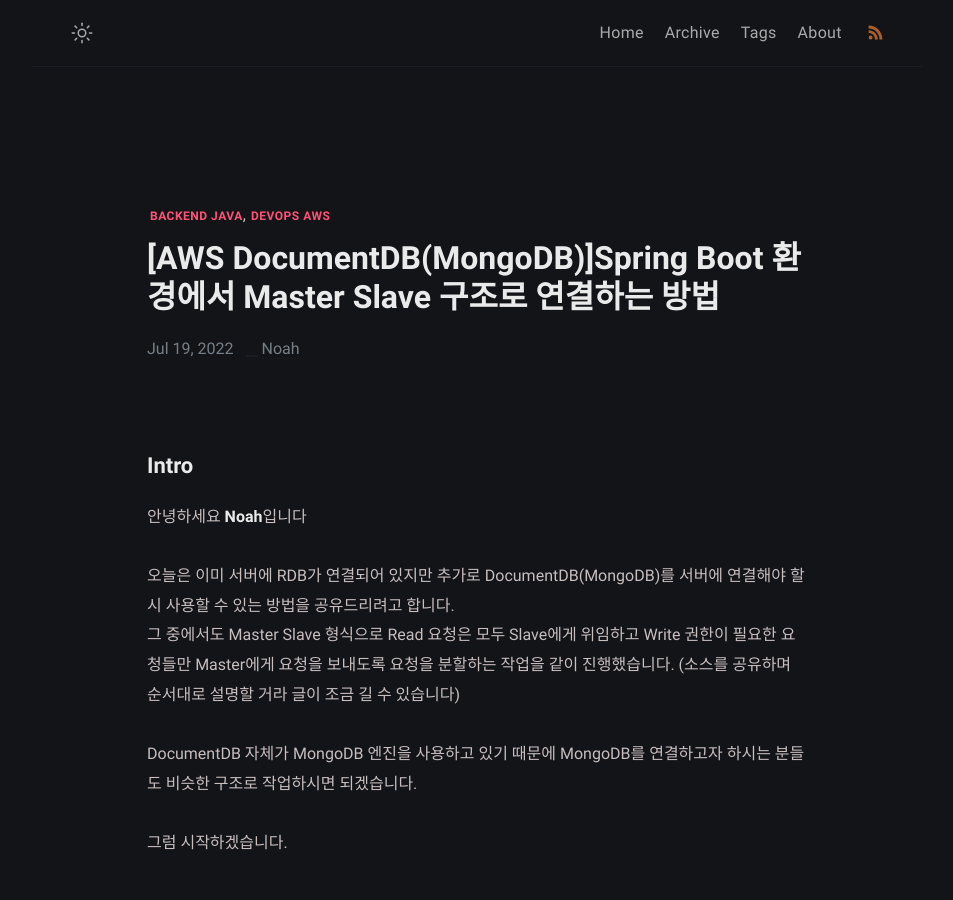
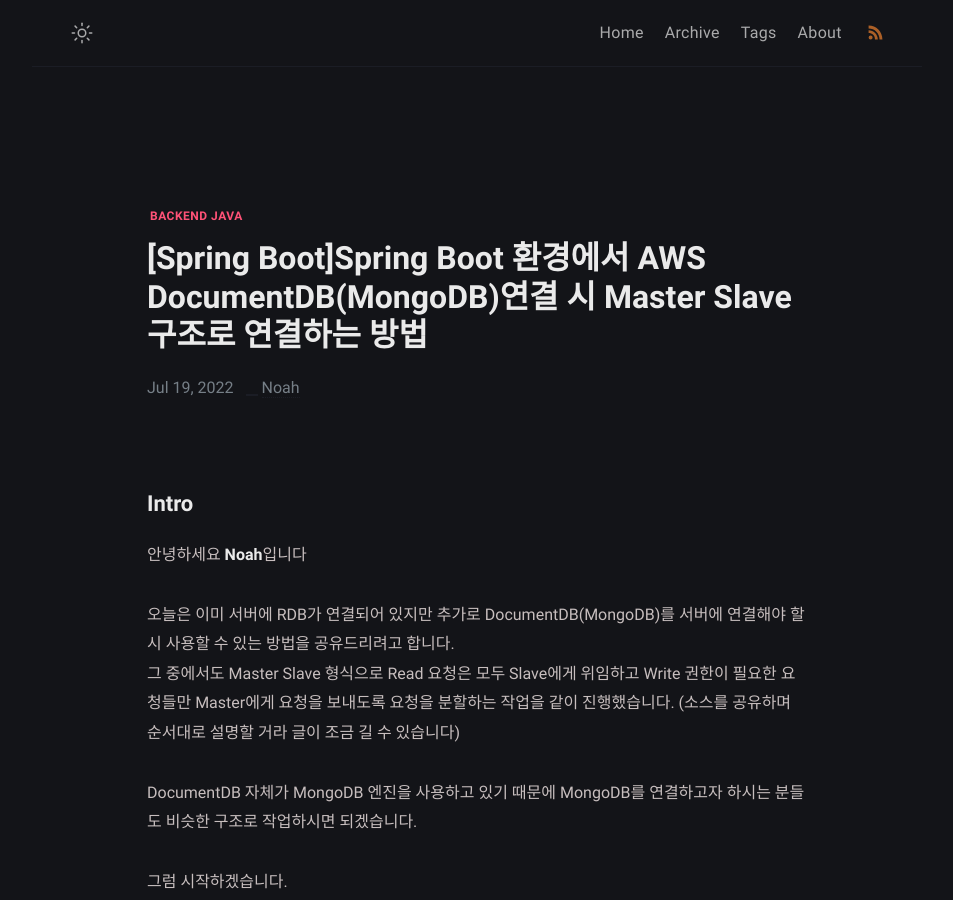
Before and after one commit to jd6186/jd6186.github.io, a Jekyll site: the page built from _posts/BackEnd/Java/2022-07-19-MongoDB_Master_Slave.md, in a window 1280 px wide and 900 px high. Shown: the whole window, without its empty margins (163-1116 px from the left). Built offline with Jekyll 4.4.1, drawn with Linux system fonts in a browser that asks for light colours; comment, search, counter and statistics services are not loaded.

Commit message:
타이틀 변경

```diff
--- a/_posts/BackEnd/Java/2022-07-19-MongoDB_Master_Slave.md
+++ b/_posts/BackEnd/Java/2022-07-19-MongoDB_Master_Slave.md
@@ -1,7 +1,7 @@
 ---
 layout: post
-title: "[AWS DocumentDB(MongoDB)]Spring Boot 환경에서 Master Slave 구조로 연결하는 방법"
-tags: [BackEnd JAVA, DevOps AWS]
+title: "[Spring Boot]Spring Boot 환경에서 AWS DocumentDB(MongoDB)연결 시 Master Slave 구조로 연결하는 방법"
+tags: [BackEnd JAVA]
 author: "Noah"
 categories: "back_end"
 ---
```
